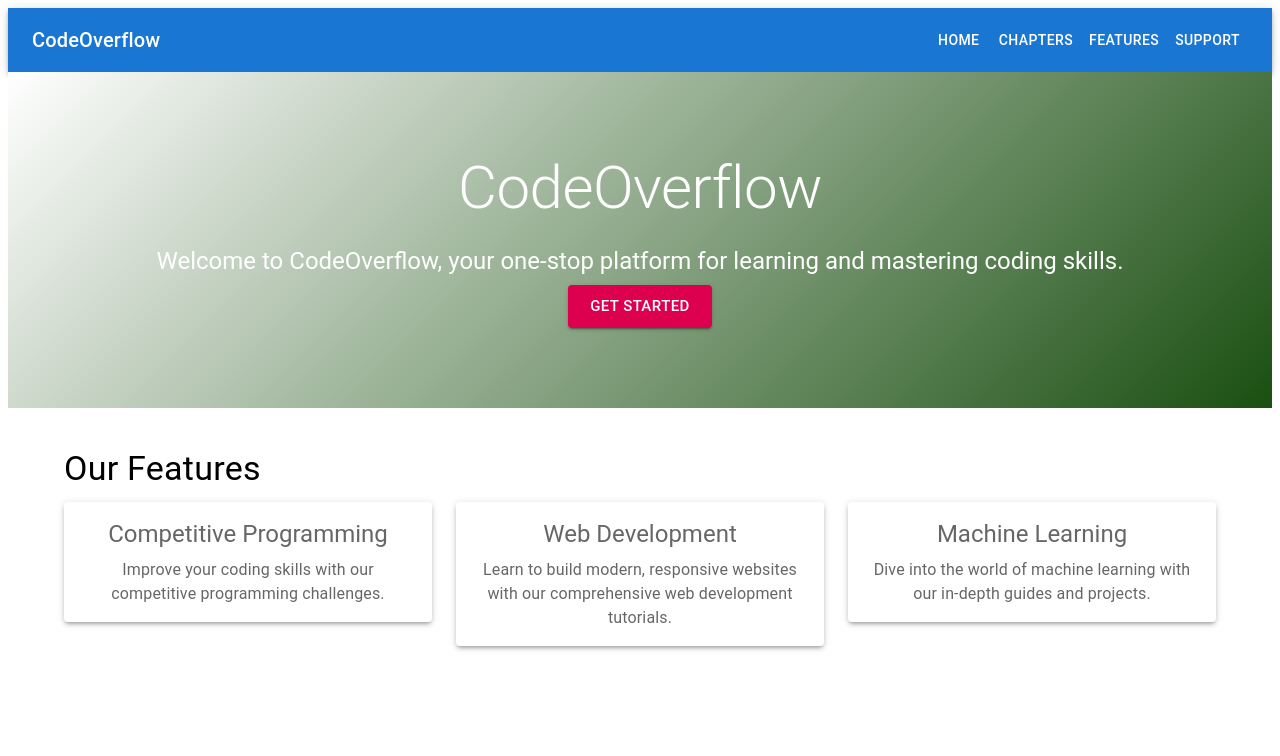
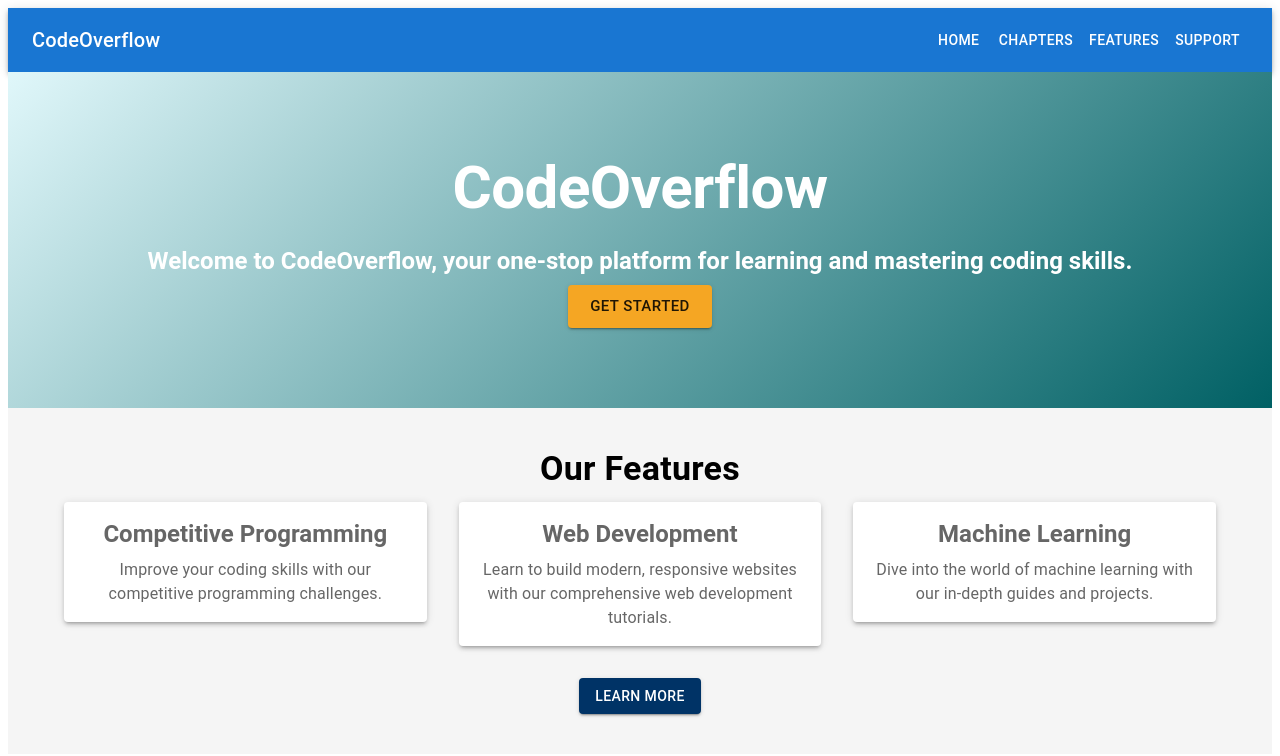
Before and after one commit to Uttam-Mahata/codeoverflow, a React (Vite) app: page / in a window 1280 px wide. Shown: the top 756 px of the page. Built offline with nearby package versions, Linux system fonts and the light colour scheme.

Commit message:
aos effect added

```diff
--- a/package.json
+++ b/package.json
@@ -14,6 +14,7 @@
     "@emotion/styled": "^11.11.5",
     "@mui/icons-material": "^5.15.19",
     "@mui/material": "^5.15.19",
+    "aos": "^2.3.4",
     "react": "^18.2.0",
     "react-dom": "^18.2.0",
     "react-router-dom": "^6.23.1"
--- a/src/components/HomePage.jsx
+++ b/src/components/HomePage.jsx
@@ -1,21 +1,33 @@
-
+import { useEffect } from 'react';
 import { Typography, Container, Box, Grid, Paper, Button } from '@mui/material';
 import { createTheme, ThemeProvider, styled } from '@mui/material/styles';
-
+import AOS from 'aos';
+import 'aos/dist/aos.css';
 
 const theme = createTheme({
   palette: {
     primary: {
-      main: '#1976d2',
+      main: '#003366', // Dark blue
     },
     secondary: {
-      main: '#dc004e',
+      main: '#f5a623', // Orange
+    },
+  },
+  typography: {
+    h2: {
+      fontWeight: 'bold',
+    },
+    h4: {
+      fontWeight: 'bold',
+    },
+    h5: {
+      fontWeight: 'bold',
     },
   },
 });
 
 const BackgroundBox = styled(Box)(({ theme }) => ({
-  background: 'linear-gradient(135deg, #fff, #1a4f11)',
+  background: 'linear-gradient(135deg, #e0f7fa, #006064)',
   padding: theme.spacing(10, 0),
   color: theme.palette.common.white,
   textAlign: 'center',
@@ -23,6 +35,7 @@ const BackgroundBox = styled(Box)(({ theme }) => ({
 
 const SectionBox = styled(Box)(({ theme }) => ({
   padding: theme.spacing(5, 2),
+  backgroundColor: '#f5f5f5',
 }));
 
 const FeaturePaper = styled(Paper)(({ theme }) => ({
@@ -32,29 +45,33 @@ const FeaturePaper = styled(Paper)(({ theme }) => ({
 }));
 
 const HomePage = () => {
+  useEffect(() => {
+    AOS.init({ duration: 1000 });
+  }, []);
+
   return (
     <ThemeProvider theme={theme}>
       <BackgroundBox>
         <Container>
-          <Typography variant="h2" component="h1" gutterBottom>
+          <Typography variant="h2" component="h1" gutterBottom data-aos="fade-up">
             CodeOverflow
           </Typography>
-          <Typography variant="h5" component="p" gutterBottom>
+          <Typography variant="h5" component="p" gutterBottom data-aos="fade-up" data-aos-delay="200">
             Welcome to CodeOverflow, your one-stop platform for learning and mastering coding skills.
           </Typography>
-          <Button variant="contained" color="secondary" size="large">
+          <Button variant="contained" color="secondary" size="large" data-aos="fade-up" data-aos-delay="400">
             Get Started
           </Button>
         </Container>
       </BackgroundBox>
       <SectionBox>
         <Container>
-          <Typography variant="h4" component="h2" gutterBottom>
+          <Typography variant="h4" component="h2" textAlign={'center'} gutterBottom data-aos="fade-right">
             Our Features
           </Typography>
-          <Grid container spacing={3}>
+          <Grid container spacing={4}>
             <Grid item xs={12} sm={6} md={4}>
-              <FeaturePaper elevation={3}>
+              <FeaturePaper elevation={3} data-aos="fade-up" data-aos-delay="100">
                 <Typography variant="h5" component="h3" gutterBottom>
                   Competitive Programming
                 </Typography>
@@ -64,7 +81,7 @@ const HomePage = () => {
               </FeaturePaper>
             </Grid>
             <Grid item xs={12} sm={6} md={4}>
-              <FeaturePaper elevation={3}>
+              <FeaturePaper elevation={3} data-aos="fade-up" data-aos-delay="200">
                 <Typography variant="h5" component="h3" gutterBottom>
                   Web Development
                 </Typography>
@@ -74,7 +91,7 @@ const HomePage = () => {
               </FeaturePaper>
             </Grid>
             <Grid item xs={12} sm={6} md={4}>
-              <FeaturePaper elevation={3}>
+              <FeaturePaper elevation={3} data-aos="fade-up" data-aos-delay="300">
                 <Typography variant="h5" component="h3" gutterBottom>
                   Machine Learning
                 </Typography>
@@ -84,22 +101,20 @@ const HomePage = () => {
               </FeaturePaper>
             </Grid>
           </Grid>
+
+          <Box textAlign="center" mt={4}>
+            <Button variant="contained" color="primary">
+              Learn More
+            </Button>
+          </Box>
+
         </Container>
+
+
+
       </SectionBox>
     </ThemeProvider>
   );
 };
 
 export default HomePage;
-
-
-// const HomePage = () => {
-//   return (
-//     <div>
-//       <h1>CodeOverflow</h1>
-//       <p>Welcome to CodeOverflow</p>
-//     </div>
-//   );
-// };
-
-// export default HomePage;
```
Also changed, not shown: 1 other file (tests, documents, lock files or other folders).
